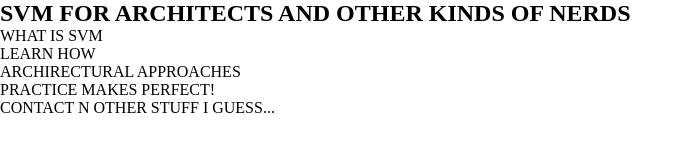
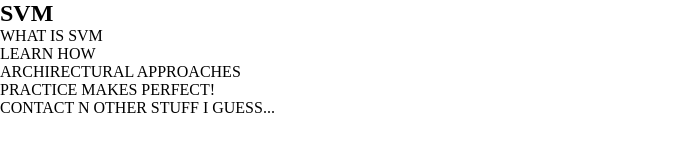
Before and after one commit to IaaC/svm, a plain HTML site: page index.html in a window 1280 px wide. Shown: the whole page, without its empty margins (0-693 px from the left). Drawn offline with Linux system fonts and the light colour scheme.

Commit message:
Update index.html

```diff
--- a/index.html
+++ b/index.html
@@ -8,7 +8,7 @@
         <div class="nav_wrapper">
 
             <div class="nav_bar">
-                <h2>SVM FOR ARCHITECTS AND OTHER KINDS OF NERDS</h2>
+                <h2>SVM</h2>
                 <nav>
                     <ul>
                         <li>WHAT IS SVM</li>
```
